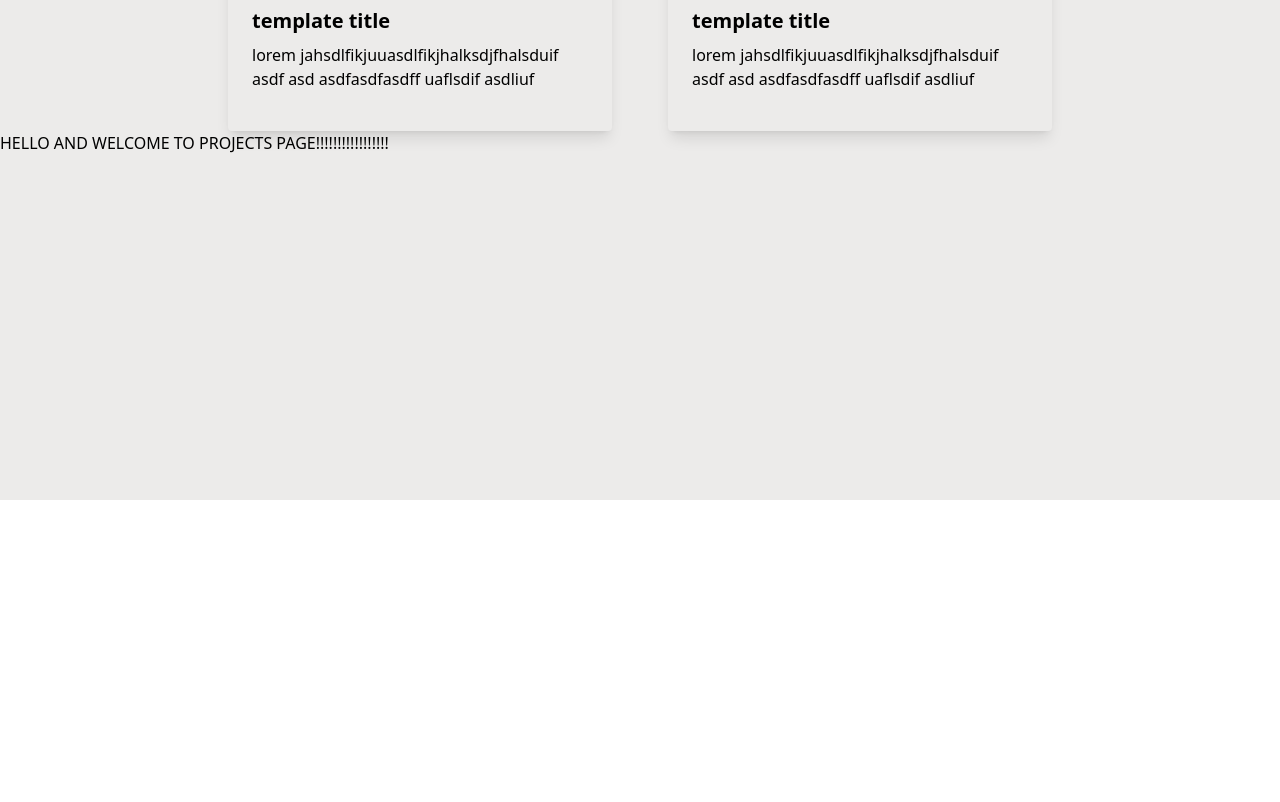
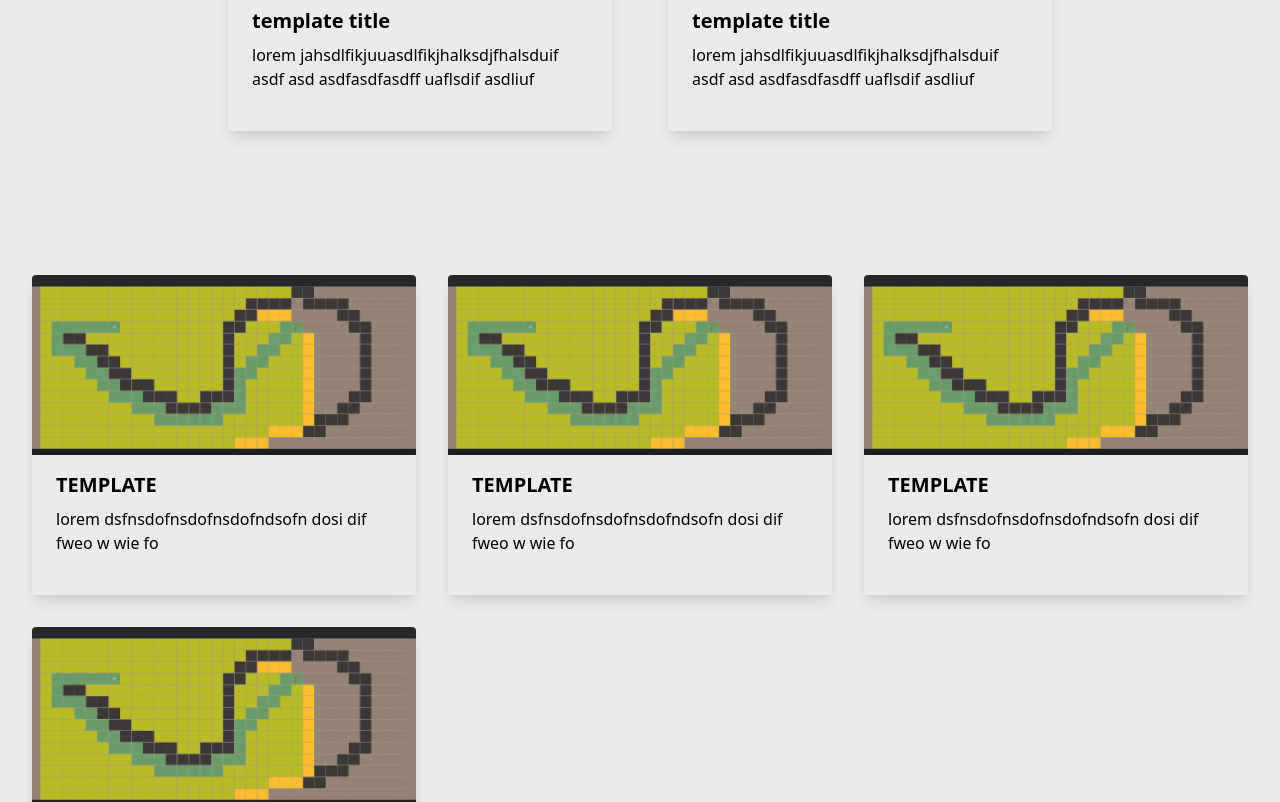
Before and after one commit to mssalkhalifah/mssalkhalifah.github.io, a Next.js app: page /projects in a window 1280 px wide. Shown: the part 300-1102 px from the top of the page. Before the commit the page ends 800 px from the top, so only its background shows below. Built offline with nearby package versions, Linux system fonts and the light colour scheme.

Commit message:
added dropdown

```diff
--- a/components/ActionButton.tsx
+++ b/components/ActionButton.tsx
@@ -1,12 +1,16 @@
+import React, { MutableRefObject } from 'react'
+
 interface ActionButtonProps {
   onClick?: () => void
+  ref?: MutableRefObject<HTMLButtonElement>
   children?: React.ReactNode
 }
 
-const ActionButton = ({ children, onClick }: ActionButtonProps) => {
+const ActionButton = ({ children, onClick, ref }: ActionButtonProps) => {
   return (
     <div>
       <button
+        ref={ref}
         onClick={onClick}
         className=" rounded-lg bg-primary p-3 shadow-md duration-75 hover:bg-info active:scale-90"
       >
--- a/components/Dropdown.tsx
+++ b/components/Dropdown.tsx
@@ -1,6 +1,35 @@
-const Dropdown = () => {
+import Link from 'next/link'
+import { MutableRefObject, useState } from 'react'
+
+const Dropdown = ({
+  dropdownItems,
+  isDropped,
+}: {
+  dropdownItems?: { [key: string]: string }
+  isDropped?: boolean
+}) => {
   return (
-    <div>Dropdown</div>
+    <div
+      className={`absolute mt-3 ml-[-150px] grid w-40 ${
+        isDropped ? 'opacity-100' : 'opacity-0'
+      } grid-rows-3 rounded-lg bg-lightShades py-1 text-left text-sm uppercase text-darkShades shadow-lg duration-200`}
+    >
+      {dropdownItems
+        ? Object.keys(dropdownItems).map((key) => (
+            <DropdownItem text={key} link={dropdownItems[key]} />
+          ))
+        : {}}
+    </div>
+  )
+}
+
+const DropdownItem = ({ text, link }: { text?: string; link?: string }) => {
+  return (
+    <div className=" mx-1 rounded-lg px-1 py-2 transition-colors duration-100 hover:rounded-lg hover:bg-primary hover:text-lightShades hover:shadow-md">
+      <Link href={link ? link : '#'}>
+        <a>{text}</a>
+      </Link>
+    </div>
   )
 }
 
--- a/components/DropdownItem.tsx
+++ /dev/null
@@ -1,7 +0,0 @@
-const DropdownItem = () => {
-  return (
-    <div>DropdownItem</div>
-  )
-}
-
-export default DropdownItem
--- a/components/Layout.tsx
+++ b/components/Layout.tsx
@@ -14,8 +14,8 @@ const Layout = ({ children, router }: LayoutProps) => {
         initial="pageInitial"
         animate="pageAnimation"
         variants={{
-          pageInitial: { opacity: 0 },
-          pageAnimation: { opacity: 1 },
+          pageInitial: { opacity: 0, x: 0, y: 200 },
+          pageAnimation: { opacity: 1, x: 0, y: 0 },
         }}
       >
         {children}
--- a/components/Navbar.tsx
+++ b/components/Navbar.tsx
@@ -2,6 +2,7 @@ import Link from 'next/link'
 import { useState } from 'react'
 import { FiSun, FiHome, FiList } from 'react-icons/fi'
 import ActionButton from './ActionButton'
+import Dropdown from './Dropdown'
 import LinkButton from './LinkButton'
 
 const Navbar = () => {
@@ -34,15 +35,16 @@ const Navbar = () => {
             >
               <FiList />
             </ActionButton>
-            <div
-              className={`absolute mt-3 ml-[-150px] grid w-40 ${
-                isDropped ? 'opacity-100' : 'opacity-0'
-              } grid-rows-3 rounded-lg bg-lightShades py-1 text-left text-sm uppercase text-darkShades shadow-lg duration-200`}
-            >
-              <DropdownItem text="home" />
-              <DropdownItem text="projects" />
-              <DropdownItem text="contact" />
-            </div>
+            <Dropdown
+              dropdownItems={{
+                PROJECTS: '/projects',
+                POSTS: '/posts',
+                CONTACT: '/contact',
+                SOURCE:
+                  'https://github.com/mssalkhalifah/mssalkhalifah.github.io',
+              }}
+              isDropped={isDropped}
+            />
           </div>
           <div className=" mr-2">
             <ActionButton>
@@ -51,16 +53,6 @@ const Navbar = () => {
           </div>
         </div>
       </div>
-    </div>
-  )
-}
-
-const DropdownItem = ({ text }: { text: string }) => {
-  return (
-    <div className=" mx-1 rounded-lg px-1 py-2 transition-colors duration-100 hover:rounded-lg hover:bg-primary hover:text-lightShades hover:shadow-md">
-      <Link href="#">
-        <a>{text}</a>
-      </Link>
     </div>
   )
 }
--- a/pages/_app.tsx
+++ b/pages/_app.tsx
@@ -3,7 +3,6 @@ import type { AppProps } from 'next/app'
 import Layout from '../components/Layout'
 import Navbar from '../components/Navbar'
 import Card from '../components/Card'
-import { AnimatePresence } from 'framer-motion'
 
 function MyApp({ Component, pageProps, router }: AppProps) {
   return (
--- a/pages/projects.tsx
+++ b/pages/projects.tsx
@@ -1,17 +1,54 @@
+import { motion } from 'framer-motion'
 import Head from 'next/head'
+import Card from '../components/Card'
 
 const projects = () => {
   return (
-    <div>
+    <div className=" flex items-center justify-center">
       <Head>
         <title>My Portfolio</title>
         <meta charSet="UTF-8" />
         <meta name="viewport" content="width=device-width, initial-scale=1.0" />
         <meta http-equiv="X-UA-Compatible" content="ie=edge"></meta>
       </Head>
-      <p>HELLO AND WELCOME TO PROJECTS PAGE!!!!!!!!!!!!!!!!!</p>
+      <div className=" mt-32 flex">
+        <div className=" mx-4 grid md:grid-cols-3">
+          <GridItems>
+            <Card
+              image="./firefox_Dxp4vNtLPT.png"
+              title="TEMPLATE"
+              description="lorem dsfnsdofnsdofnsdofndsofn dosi dif fweo w  wie fo"
+            />
+          </GridItems>
+          <GridItems>
+            <Card
+              image="./firefox_Dxp4vNtLPT.png"
+              title="TEMPLATE"
+              description="lorem dsfnsdofnsdofnsdofndsofn dosi dif fweo w  wie fo"
+            />
+          </GridItems>
+          <GridItems>
+            <Card
+              image="./firefox_Dxp4vNtLPT.png"
+              title="TEMPLATE"
+              description="lorem dsfnsdofnsdofnsdofndsofn dosi dif fweo w  wie fo"
+            />
+          </GridItems>
+          <GridItems>
+            <Card
+              image="./firefox_Dxp4vNtLPT.png"
+              title="TEMPLATE"
+              description="lorem dsfnsdofnsdofnsdofndsofn dosi dif fweo w  wie fo"
+            />
+          </GridItems>
+        </div>
+      </div>
     </div>
   )
 }
 
+const GridItems = ({ children }: { children: JSX.Element }) => {
+  return <div className=" m-4 transition-colors">{children}</div>
+}
+
 export default projects
```
